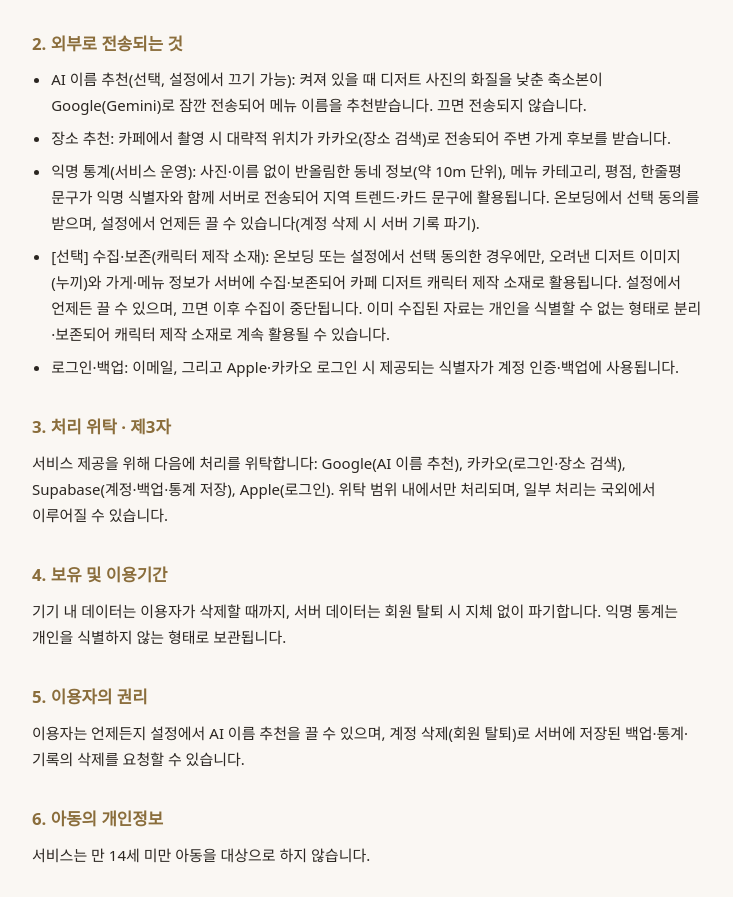
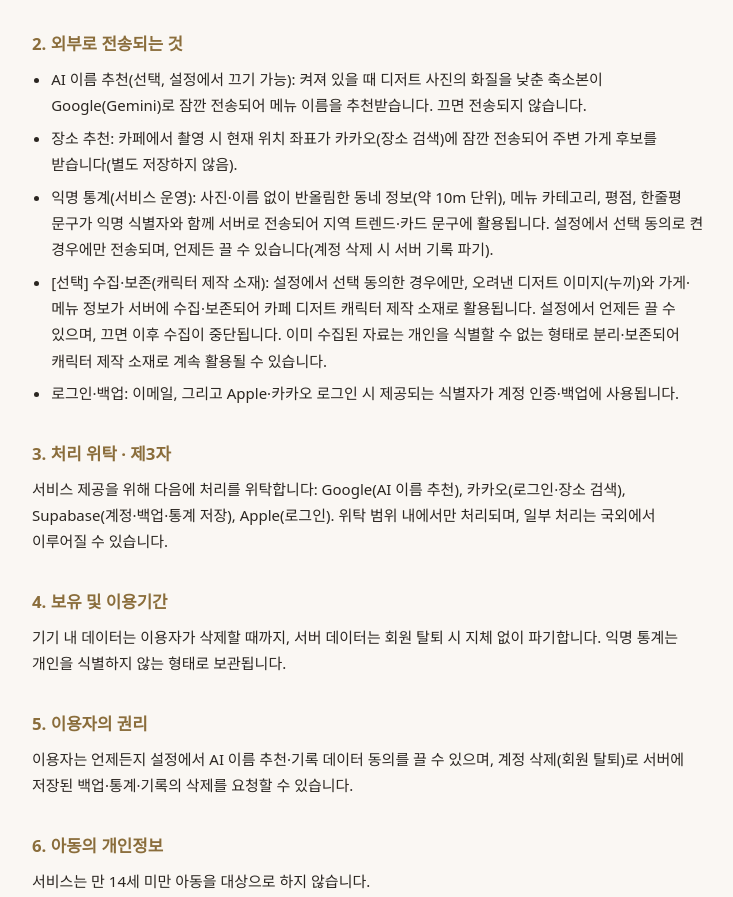
Before and after one commit to yeonoo8177/dido-legal, a plain HTML site: page privacy-policy.html in a window 1280 px wide. Shown: the part 331-1228 px from the top of the page, without its empty margins (272-1005 px from the left). Drawn offline with Linux system fonts and the light colour scheme.

Commit message:
처리방침 정정: 위치=정밀 좌표 잠깐 전송·동의 경로=설정/첫 촬영(D194c)

```diff
--- a/privacy-policy.html
+++ b/privacy-policy.html
@@ -74,14 +74,13 @@
     <li>AI 이름 추천(선택, 설정에서 끄기 가능): 켜져 있을 때 디저트 사진의
       화질을 낮춘 축소본이 Google(Gemini)로 잠깐 전송되어 메뉴 이름을
       추천받습니다. 끄면 전송되지 않습니다.</li>
-    <li>장소 추천: 카페에서 촬영 시 대략적 위치가 카카오(장소 검색)로 전송되어
-      주변 가게 후보를 받습니다.</li>
+    <li>장소 추천: 카페에서 촬영 시 현재 위치 좌표가 카카오(장소 검색)에 잠깐
+      전송되어 주변 가게 후보를 받습니다(별도 저장하지 않음).</li>
     <li>익명 통계(서비스 운영): 사진·이름 없이 반올림한 동네 정보(약 10m 단위),
       메뉴 카테고리, 평점, 한줄평 문구가 익명 식별자와 함께 서버로 전송되어
-      지역 트렌드·카드 문구에 활용됩니다. 온보딩에서 선택 동의를 받으며,
-      설정에서 언제든 끌 수 있습니다(계정 삭제 시 서버 기록 파기).</li>
-    <li>[선택] 수집·보존(캐릭터 제작 소재): 온보딩 또는 설정에서 선택 동의한
-      경우에만, 오려낸 디저트 이미지(누끼)와 가게·메뉴 정보가 서버에
+      지역 트렌드·카드 문구에 활용됩니다. 설정에서 선택 동의로 켠 경우에만
+      전송되며, 언제든 끌 수 있습니다(계정 삭제 시 서버 기록 파기).</li>
+    <li>[선택] 수집·보존(캐릭터 제작 소재): 설정에서 선택 동의한 경우에만, 오려낸 디저트 이미지(누끼)와 가게·메뉴 정보가 서버에
       수집·보존되어 카페 디저트 캐릭터 제작 소재로 활용됩니다. 설정에서
       언제든 끌 수 있으며, 끄면 이후 수집이 중단됩니다. 이미 수집된 자료는 개인을 식별할 수 없는 형태로 분리·보존되어 캐릭터 제작 소재로 계속 활용될 수 있습니다.</li>
     <li>로그인·백업: 이메일, 그리고 Apple·카카오 로그인 시 제공되는 식별자가
@@ -99,7 +98,7 @@
     지체 없이 파기합니다. 익명 통계는 개인을 식별하지 않는 형태로 보관됩니다.</p>
 
   <h2>5. 이용자의 권리</h2>
-  <p>이용자는 언제든지 설정에서 AI 이름 추천을 끌 수 있으며, 계정 삭제(회원
+  <p>이용자는 언제든지 설정에서 AI 이름 추천·기록 데이터 동의를 끌 수 있으며, 계정 삭제(회원
     탈퇴)로 서버에 저장된 백업·통계·기록의 삭제를 요청할 수 있습니다.</p>
 
   <h2>6. 아동의 개인정보</h2>
```
